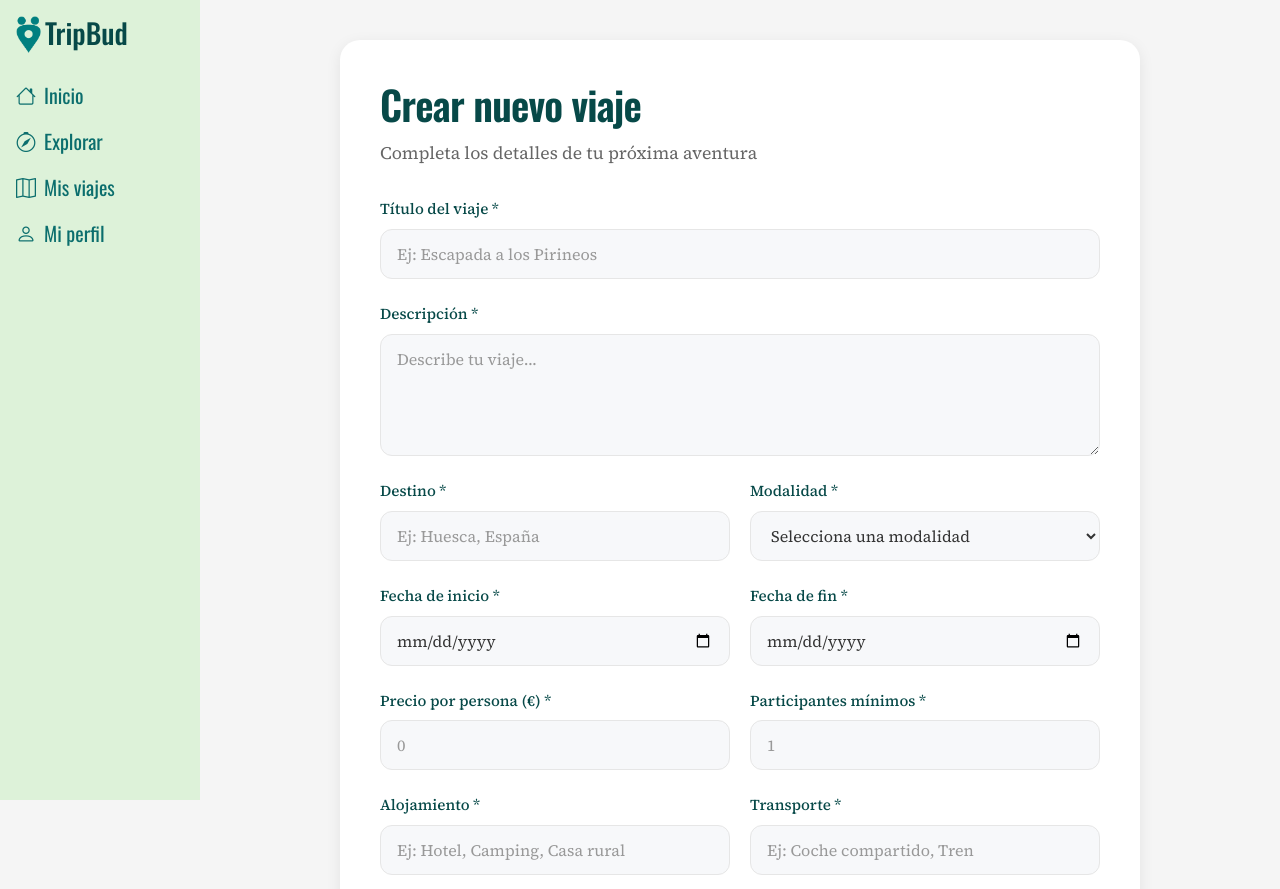
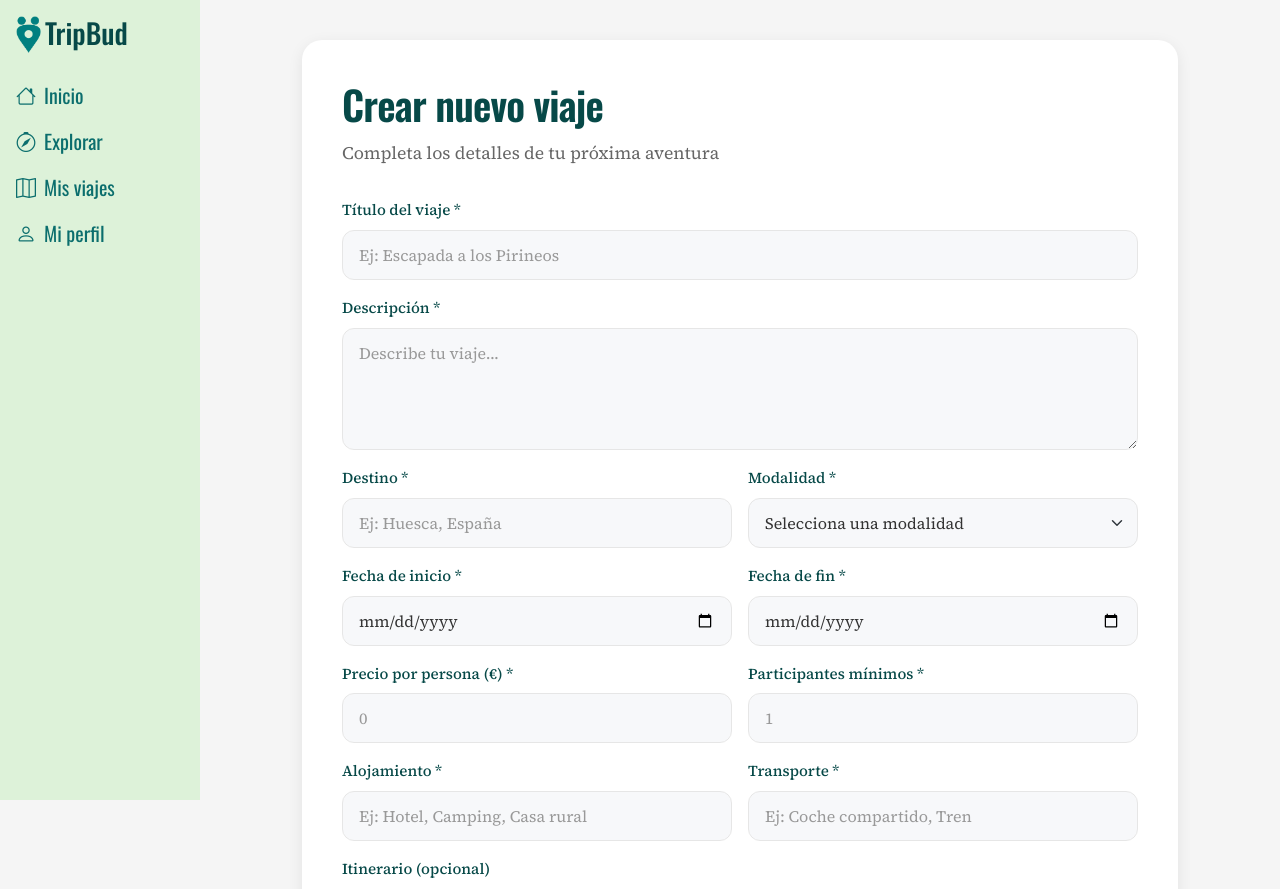
Before and after one commit to perezcastillopol/Frontend-Proyecto-Final-Grupo-3-mfpfsdev, an Angular app: page /crear in a window 1280 px wide. Shown: the top 889 px of the page. Built offline with nearby package versions, Linux system fonts and the light colour scheme.

Commit message:
Fix: CSS Y bootstrap

```diff
--- a/src/app/pages/trip-create/trip-create.component.css
+++ b/src/app/pages/trip-create/trip-create.component.css
@@ -4,14 +4,16 @@
   padding: 40px 20px;
   background-color: #f5f5f5;
   display: flex;
+  align-items: flex-start;
   justify-content: center;
-  align-items: flex-start;
+}
+
+.create-trip-container .container {
+  max-width: 900px;
 }
 
 /* Form Card */
 .form-card {
-  width: 100%;
-  max-width: 800px;
   background: #fff;
   border-radius: 20px;
   padding: 40px;
@@ -35,86 +37,48 @@
   margin: 0 0 32px 0;
 }
 
-/* Form */
-.trip-form {
-  display: flex;
-  flex-direction: column;
-  gap: 24px;
-}
-
-.form-group {
-  display: flex;
-  flex-direction: column;
-  gap: 8px;
-}
-
-.form-row {
-  display: grid;
-  grid-template-columns: 1fr 1fr;
-  gap: 20px;
-}
-
-/* Labels */
-.form-group label {
+/* Bootstrap form-label override */
+.form-label {
   font-family: 'Source Serif 4', serif;
   font-size: 0.95rem;
   font-weight: 500;
   color: var(--dark-color);
+  margin-bottom: 0.5rem;
 }
 
-/* Inputs */
+/* Bootstrap form-control and form-select override */
 .form-input {
-  width: 100%;
-  padding: 12px 16px;
-  background-color: #F7F8FA;
-  border: 1px solid #e6e6e6;
-  border-radius: 12px;
+  background-color: #F7F8FA !important;
+  border: 1px solid #e6e6e6 !important;
+  border-radius: 12px !important;
   font-family: 'Source Serif 4', serif;
   font-size: 1rem;
   color: #333;
+  padding: 12px 16px;
   transition: all 0.3s ease;
 }
 
 .form-input:focus {
-  outline: none;
-  border-color: var(--primary-color);
-  background-color: #fff;
-  box-shadow: 0 0 0 3px rgba(99, 179, 173, 0.1);
+  border-color: var(--primary-color) !important;
+  background-color: #fff !important;
+  box-shadow: 0 0 0 3px rgba(99, 179, 173, 0.1) !important;
 }
 
 .form-input::placeholder {
   color: #999;
 }
 
-.form-textarea {
-  resize: vertical;
-  min-height: 100px;
-}
-
-/* Select */
-select.form-input {
-  cursor: pointer;
-}
-
-/* Form Actions */
-.form-actions {
-  display: flex;
-  gap: 16px;
-  margin-top: 16px;
-  justify-content: flex-end;
-}
-
+/* Botones */
 .btn {
+  color : var(--dark-color);
   padding: 14px 32px;
   border-radius: 12px;
   font-family: 'Oswald', sans-serif;
   font-size: 1.1rem;
-  font-weight: 500;
   letter-spacing: 0.03em;
   border: none;
   cursor: pointer;
   transition: all 0.3s ease;
-  text-transform: uppercase;
 }
 
 .btn-cancel {
@@ -124,6 +88,7 @@ select.form-input {
 
 .btn-cancel:hover {
   background-color: #d0d0d0;
+  color: #666;
 }
 
 .btn-submit {
@@ -133,6 +98,7 @@ select.form-input {
 
 .btn-submit:hover:not(:disabled) {
   background-color: var(--secondary-color);
+  color: white;
   transform: translateY(-2px);
   box-shadow: 0 4px 12px rgba(99, 179, 173, 0.3);
 }
@@ -143,7 +109,7 @@ select.form-input {
   opacity: 0.6;
 }
 
-/* Responsive Design */
+/* Responsividad */
 @media (max-width: 768px) {
   .form-card {
     padding: 30px 24px;
@@ -156,15 +122,6 @@ select.form-input {
 
   .form-subtitle {
     font-size: 1rem;
-  }
-
-  .form-row {
-    grid-template-columns: 1fr;
-    gap: 24px;
-  }
-
-  .form-actions {
-    flex-direction: column-reverse;
   }
 
   .btn {
--- a/src/app/pages/trip-create/trip-create.component.html
+++ b/src/app/pages/trip-create/trip-create.component.html
@@ -1,49 +1,50 @@
 <div class="create-trip-container">
+  <div class="container">
     <div class="form-card">
       <h2 class="form-title">Crear nuevo viaje</h2>
       <p class="form-subtitle">Completa los detalles de tu próxima aventura</p>
 
-    <form [formGroup]="tripForm" (ngSubmit)="onSubmit()" class="trip-form">
+      <form [formGroup]="tripForm" (ngSubmit)="onSubmit()">
         <!-- Title -->
-      <div class="form-group">
-        <label for="title">Título del viaje *</label>
+        <div class="mb-3">
+          <label for="title" class="form-label">Título del viaje *</label>
           <input
             type="text"
             id="title"
             formControlName="title"
-          class="form-input"
+            class="form-control form-input"
             placeholder="Ej: Escapada a los Pirineos"
           />
         </div>
 
         <!-- Description -->
-      <div class="form-group">
-        <label for="description">Descripción *</label>
+        <div class="mb-3">
+          <label for="description" class="form-label">Descripción *</label>
           <textarea
             id="description"
             formControlName="description"
-          class="form-input form-textarea"
+            class="form-control form-input"
             rows="4"
             placeholder="Describe tu viaje..."
           ></textarea>
         </div>
 
         <!-- Destination and Modality -->
-      <div class="form-row">
-        <div class="form-group">
-          <label for="destination">Destino *</label>
+        <div class="row g-3 mb-3">
+          <div class="col-md-6">
+            <label for="destination" class="form-label">Destino *</label>
             <input
               type="text"
               id="destination"
               formControlName="destination"
-            class="form-input"
+              class="form-control form-input"
               placeholder="Ej: Huesca, España"
             />
           </div>
 
-        <div class="form-group">
-          <label for="modalityId">Modalidad *</label>
-          <select id="modalityId" formControlName="modalityId" class="form-input">
+          <div class="col-md-6">
+            <label for="modalityId" class="form-label">Modalidad *</label>
+            <select id="modalityId" formControlName="modalityId" class="form-select form-input">
               <option value="">Selecciona una modalidad</option>
               @for (modality of modalities; track modality.id) {
                 <option [value]="modality.id">{{ modality.name }}</option>
@@ -53,49 +54,49 @@
         </div>
 
         <!-- Dates -->
-      <div class="form-row">
-        <div class="form-group">
-          <label for="startDate">Fecha de inicio *</label>
+        <div class="row g-3 mb-3">
+          <div class="col-md-6">
+            <label for="startDate" class="form-label">Fecha de inicio *</label>
             <input
               type="date"
               id="startDate"
               formControlName="startDate"
-            class="form-input"
+              class="form-control form-input"
             />
           </div>
 
-        <div class="form-group">
-          <label for="endDate">Fecha de fin *</label>
+          <div class="col-md-6">
+            <label for="endDate" class="form-label">Fecha de fin *</label>
             <input
               type="date"
               id="endDate"
               formControlName="endDate"
-            class="form-input"
+              class="form-control form-input"
             />
           </div>
         </div>
 
         <!-- Cost and Participants -->
-      <div class="form-row">
-        <div class="form-group">
-          <label for="costPerPerson">Precio por persona (€) *</label>
+        <div class="row g-3 mb-3">
+          <div class="col-md-6">
+            <label for="costPerPerson" class="form-label">Precio por persona (€) *</label>
             <input
               type="number"
               id="costPerPerson"
               formControlName="costPerPerson"
-            class="form-input"
+              class="form-control form-input"
               placeholder="0"
               min="0"
             />
           </div>
 
-        <div class="form-group">
-          <label for="minParticipants">Participantes mínimos *</label>
+          <div class="col-md-6">
+            <label for="minParticipants" class="form-label">Participantes mínimos *</label>
             <input
               type="number"
               id="minParticipants"
               formControlName="minParticipants"
-            class="form-input"
+              class="form-control form-input"
               placeholder="1"
               min="1"
             />
@@ -103,44 +104,44 @@
         </div>
 
         <!-- Accommodation and Transport -->
-      <div class="form-row">
-        <div class="form-group">
-          <label for="accommodation">Alojamiento *</label>
+        <div class="row g-3 mb-3">
+          <div class="col-md-6">
+            <label for="accommodation" class="form-label">Alojamiento *</label>
             <input
               type="text"
               id="accommodation"
               formControlName="accommodation"
-            class="form-input"
+              class="form-control form-input"
               placeholder="Ej: Hotel, Camping, Casa rural"
             />
           </div>
 
-        <div class="form-group">
-          <label for="transport">Transporte *</label>
+          <div class="col-md-6">
+            <label for="transport" class="form-label">Transporte *</label>
             <input
               type="text"
               id="transport"
               formControlName="transport"
-            class="form-input"
+              class="form-control form-input"
               placeholder="Ej: Coche compartido, Tren"
             />
           </div>
         </div>
 
         <!-- Itinerary -->
-      <div class="form-group">
-        <label for="itinerary">Itinerario (opcional)</label>
+        <div class="mb-3">
+          <label for="itinerary" class="form-label">Itinerario (opcional)</label>
           <textarea
             id="itinerary"
             formControlName="itinerary"
-          class="form-input form-textarea"
+            class="form-control form-input"
             rows="3"
             placeholder="Día 1: ... · Día 2: ..."
           ></textarea>
         </div>
 
         <!-- Form Actions -->
-      <div class="form-actions">
+        <div class="d-flex flex-column-reverse flex-md-row gap-3 mt-4 justify-content-md-end">
           <button type="button" class="btn btn-cancel" (click)="onCancel()">
             Cancelar
           </button>
@@ -151,3 +152,4 @@
       </form>
     </div>
   </div>
+</div>
--- a/src/app/pages/trip-create/trip-create.component.ts
+++ b/src/app/pages/trip-create/trip-create.component.ts
@@ -12,6 +12,7 @@ import { Router } from '@angular/router';
 export class TripCreateComponent {
   tripForm: FormGroup;
 
+  //Estas son las categorias. Es un placeholder hasta que se conecte con el backend
   modalities = [
     { id: 1, name: 'Aventura' },
     { id: 2, name: 'Naturaleza' },
@@ -19,6 +20,7 @@ export class TripCreateComponent {
     { id: 4, name: 'Playa' },
     { id: 5, name: 'Deportes de invierno' }
   ];
+//Hay que revisar las validaciones
 
   constructor(private fb: FormBuilder, private router: Router) {
     this.tripForm = this.fb.group({
@@ -35,7 +37,7 @@ export class TripCreateComponent {
       modalityId: ['', Validators.required]
     });
   }
-
+//Hay que hacer que esto funcione con el backend
   onSubmit(): void {
     if (this.tripForm.valid) {
       const tripData = {
```
Lines whose indentation alone changed are shown as unchanged.
